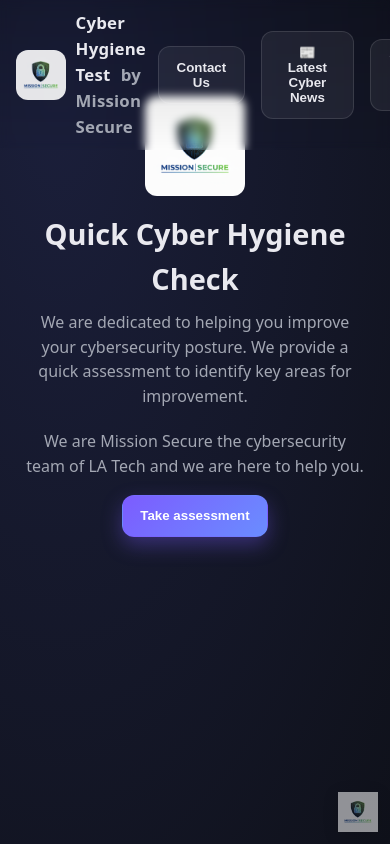
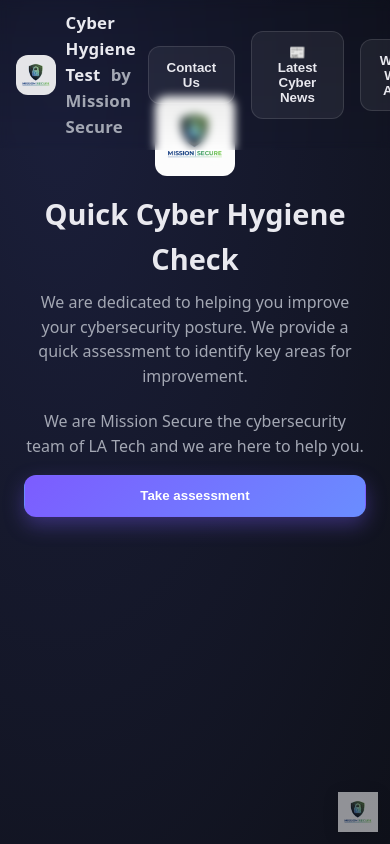
Before and after one commit to jxhnaye/MissionSecure, a React (Vite) app: page / in a window 390 px wide. Built offline with nearby package versions, Linux system fonts and the light colour scheme.

Commit message:
Mobile friendly fixes with css

```diff
--- a/index.html
+++ b/index.html
@@ -4,6 +4,7 @@
     <meta charset="UTF-8" />
     <link rel="icon" type="image/svg+xml" href="/vite.svg" />
     <meta name="viewport" content="width=device-width, initial-scale=1.0" />
+    <meta name="viewport" content="width=device-width, initial-scale=1, viewport-fit=cover" />
     <title>mission-secure</title>
   </head>
   <body>
--- a/src/App.css
+++ b/src/App.css
@@ -1,4 +1,3 @@
-
 /* ===== Theme (dark default) ===== */
 :root{
   --bg-1:#0f111a; --bg-2:#1b1f3b; --text:#e9e9ef; --muted:#a3a7b3;
@@ -332,3 +331,40 @@
 .modal__card .cta {
   margin-top: 1.5rem;   /* adjust value as needed */
 }
+
+/* ===== Mobile-only tweaks layered on top of your styles ===== */
+@media (max-width: 640px) {
+  /* Landing hero spacing */
+  .landing .title { margin-bottom: 0.25rem; }
+  .landing .cta   { gap: 8px; }
+
+  /* Keep logos crisp but not oversized */
+  .logo         { height: 40px; }
+  .landing-logo { height: 80px; }
+
+  /* Topbar compact on wrap */
+  .topbar { row-gap: 6px; }
+
+  /* Lists in modals: comfortable reading width */
+  .about-list { margin-left: 0.75rem; }
+
+  /* Notes list spacing */
+  .notes li { margin: 0.35rem 0; }
+
+  /* Ensure any grid-y content stacks by default on phones */
+  .category-breakdown .grid,
+  .industry-comparison .grid {
+    display: grid;
+    grid-template-columns: 1fr;
+    gap: 14px;
+  }
+
+  /* Make grouped CTA buttons stack full-width when tight */
+  .cta { width: 100%; }
+  .cta .btn { width: 100%; }
+}
+
+/* Small tablets: allow 2 columns for options if space permits */
+@media (min-width: 641px) and (max-width: 900px) {
+  .options { grid-template-columns: 1fr 1fr; }
+}
--- a/src/index.css
+++ b/src/index.css
@@ -66,7 +66,8 @@
     background-color: #f9f9f9;
   }
 }
-  html, body, #root { height: 100%; }
+
+html, body, #root { height: 100%; }
 #root {
   min-height: 100dvh;        /* full viewport height */
   display: grid;
@@ -74,3 +75,57 @@
   margin: 0;                  /* kill default margins */
   padding: 2rem;
 }
+
+/* ===== Mobile-only layout helpers (no desktop changes) ===== */
+@media (max-width: 640px) {
+  /* Prevent side-scroll and give breathing room */
+  html, body { overflow-x: hidden; }
+  #root { padding: 1rem; place-items: start; }
+
+  /* Container width without altering your .wrap visuals */
+  .wrap {
+    width: calc(100% - 24px);
+    margin: 84px auto 28px; /* a bit tighter on phones */
+  }
+
+  /* Top bar wraps cleanly on narrow screens */
+  .topbar {
+    gap: 10px;
+    flex-wrap: wrap;
+    padding: 8px 12px;
+  }
+  .brand { flex: 1 1 100%; }
+  .brand h2 { font-size: 0.98rem; }
+
+  /* Buttons remain your style but become full-width when grouped */
+  .cta { width: 100%; }
+  .cta .btn { width: 100%; }
+
+  /* Quiz options: single column, full width, easier tapping */
+  .options { grid-template-columns: 1fr; gap: 12px; }
+  .option  { width: 100%; padding: 0.95rem 1rem; }
+
+  /* Score header & bars stay readable */
+  .score__bar { height: 12px; }
+  .score__legend { font-size: 0.9rem; }
+
+  /* Modals scale to viewport; internal scroll if needed */
+  .modal__card {
+    width: min(92vw, 700px);
+    max-height: 85vh;
+    padding: 0.9rem 1rem;
+  }
+
+  /* Background marks smaller so they don’t crowd content */
+  .bg-logo { width: min(42vw, 200px); height: min(42vw, 200px); right: -40px; }
+  .bg-vite { width: min(38vw, 180px); height: min(38vw, 180px); left: -36px;  }
+
+  /* Images never overflow */
+  img { max-width: 100%; height: auto; }
+}
+
+/* Slightly larger phones / small tablets */
+@media (min-width: 641px) and (max-width: 900px) {
+  .wrap { width: calc(100% - 36px); }
+  .options { grid-template-columns: 1fr 1fr; gap: 12px; }
+}
```
Also changed, not shown: 1 other file (tests, documents, lock files or other folders).
